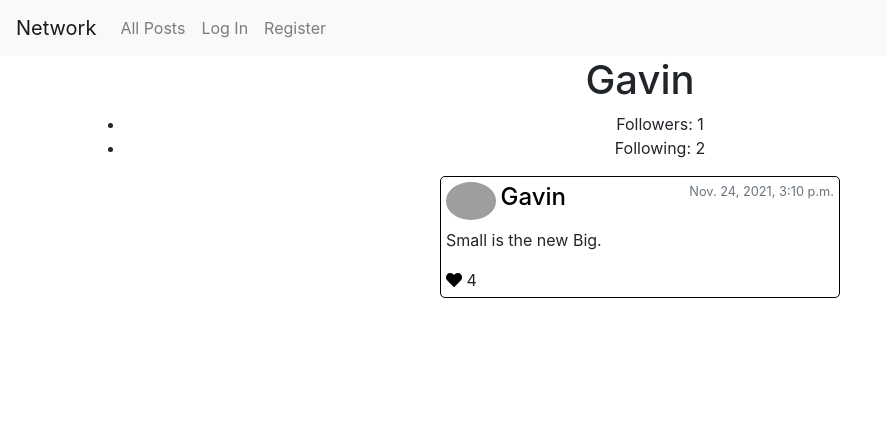
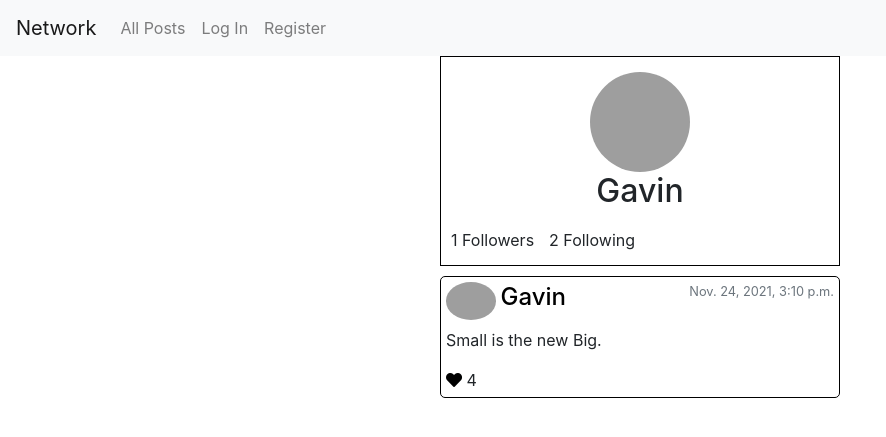
Before and after one commit to grayTurtle01/network, a Django app: a page that uses network/templates/network/profile.html in a window 1280 px wide. Shown: the top 437 px of the page, without its empty margins (0-886 px from the left). Run offline with Django 3.2, Linux system fonts and the light colour scheme; data comes from the database, SQL or seed files in the repository; both versions use the stored data as it was after the commit; some libraries are stand-ins or nearby versions; grey boxes are pictures that could not be loaded.

Commit message:
reworked profile page

```diff
--- a/network/static/network/styles.css
+++ b/network/static/network/styles.css
@@ -55,3 +55,42 @@
   display: inline-block;
 
 }
+
+/* Profile */
+.profile{
+  border: 1px solid black;
+  width: 400px;
+  height: 210px;
+  display: inline-block;
+
+}
+
+.profile-background{
+  width: 100%;
+  height: 100px;
+  background-color: #1da1f2;
+}
+
+.profile-image{
+  display: inline-block;
+  width: 100px;
+  height: 100px;
+  border-radius: 50%;
+  margin-top: 15px;
+}
+
+.profile-footer{
+  text-align: left;
+  padding: 10px;
+  display: flex;
+  justify-content: space-between;
+}
+
+.profile-footer-left{
+  display: flex;
+  margin-bottom: 0;
+}
+
+.profile-followers{
+  margin-right: 15px;
+}
--- a/network/templates/network/profile.html
+++ b/network/templates/network/profile.html
@@ -4,17 +4,29 @@
 {% block title%}{{username}}{% endblock %}
 
 {% block body %}
-    <h1>{{ username }}</h1>
-    <ul>
-      <li >Followers: <span id="followers">{{followers}}</span></li>
-      <li>Following: {{following}}</li>
-    </ul>
+    <div class="profile">
+
+      <img src="{{profile_user.image_url}}" class="profile-image" >
+
+
+      <h2 class="profile-username">{{ username }}</h2>
+
+      <div class="profile-footer">
+
+        <div class="profile-footer-left">
+          <div class="profile-followers">
+            <span id="followers">{{followers}}</span> Followers
+          </div>
+          {{following}} Following
+        </div>
+
+        <div class="profile-footer-righ">
 
           {% if user.is_authenticated %}
             {% if user.username != username %}
             <button id="follow_unfollow"
             data-profile_id="{{user_id}}"
-          class="btn btn-md btn-dark rounded-pill" style="width: 100px;">
+            class="btn btn-sm btn-dark rounded-pill" style="width: 100px;">
             {% if is_followed %}
             Unfollow
             {% else %}
@@ -22,9 +34,20 @@
             {% endif %}
           </button>
           {% else %}
-        <a href="{% url 'edit_profile' user.username %}" class="btn btn-primary" id="edit_profile" >Edit Profile</a>
+          <a href="{% url 'edit_profile' user.username %}" class="btn  btn-sm btn-primary rounded-pill" id="edit_profile" >Edit Profile</a>
           {% endif %}
         {% endif %}
+      </div>
+
+
+      </div>
+
+
+
+
+    </div>
+
+
 
     <div id="posts">
 
--- a/network/views.py
+++ b/network/views.py
@@ -151,7 +151,8 @@ def profile(request, username, page_number):
         'following': Follow.objects.filter(creator=profile_user.id).count(),
         'is_followed': is_followed,
         'posts_liked' : posts_liked,
-        'range': p.page_range
+        'range': p.page_range,
+        'profile_user': profile_user
     })
 
 
```
Also changed, not shown: db.sqlite3. Lines whose indentation alone changed are shown as unchanged.
